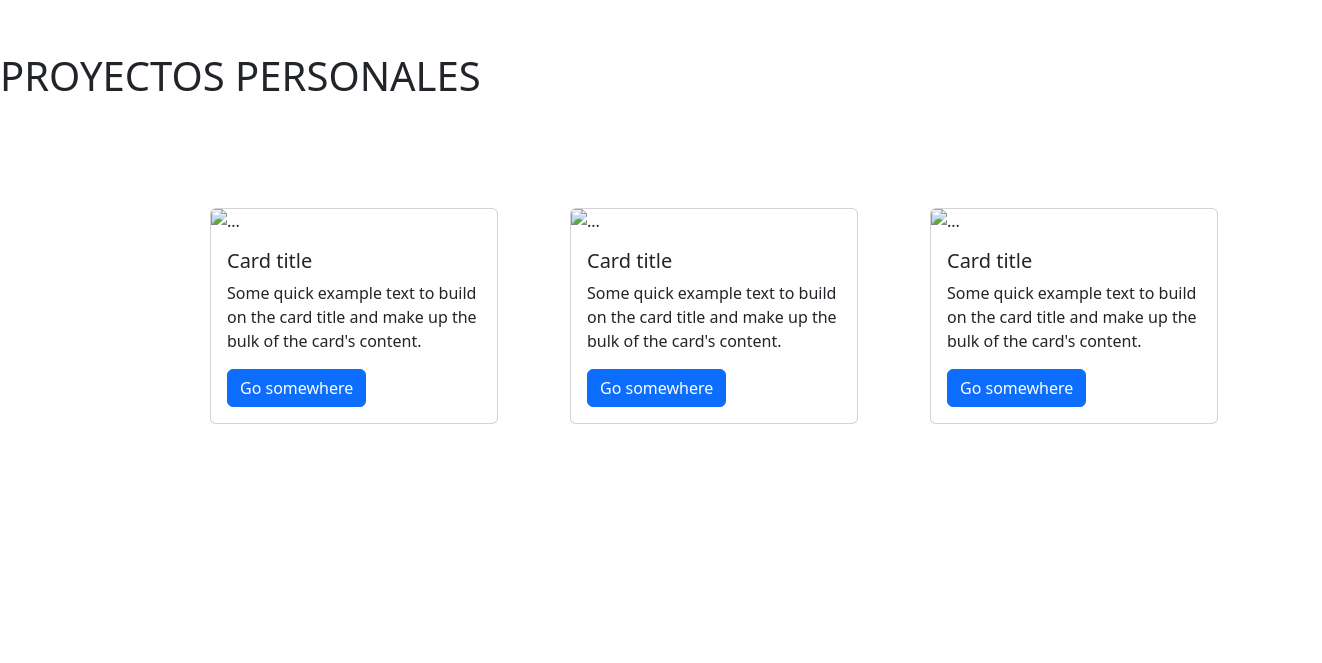
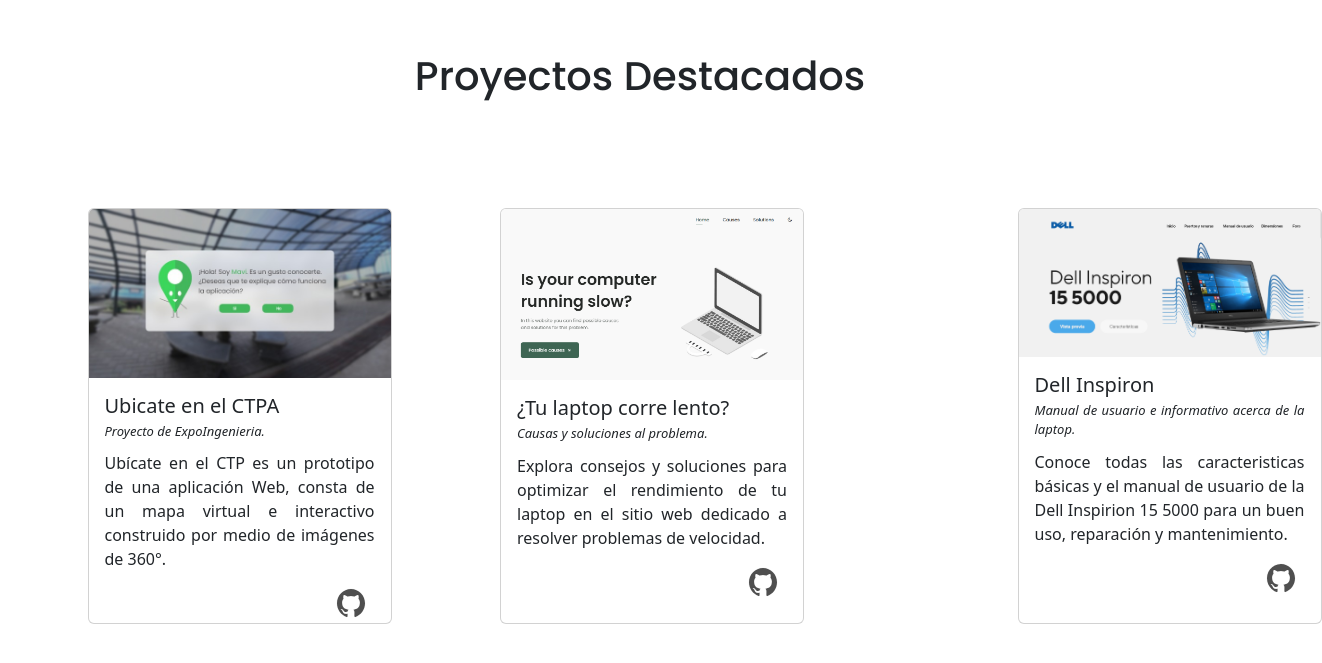
Before and after one commit to arsmourtuis/PortafolioVictorValverde, a plain HTML site: page index.html in a window 1280 px wide. Shown: the part 1125-1788 px from the top of the page, 1322 px wide, since content can reach past the window. Before the commit the page ends 1749 px from the top, so only its background shows below. Drawn offline with nearby package versions, Linux system fonts and the light colour scheme; a web font is replaced by a local one.

Commit message:
add proyectos personales fns

```diff
--- a/index.html
+++ b/index.html
@@ -9,6 +9,7 @@
 
     <link href="https://cdn.jsdelivr.net/npm/bootstrap@5.3.0/dist/css/bootstrap.min.css" rel="stylesheet" integrity="sha384-9ndCyUaIbzAi2FUVXJi0CjmCapSmO7SnpJef0486qhLnuZ2cdeRhO02iuK6FUUVM" crossorigin="anonymous">
     <script src="https://cdn.jsdelivr.net/npm/bootstrap@5.3.0/dist/js/bootstrap.bundle.min.js" integrity="sha384-geWF76RCwLtnZ8qwWowPQNguL3RmwHVBC9FhGdlKrxdiJJigb/j/68SIy3Te4Bkz" crossorigin="anonymous"></script> <!--Enlace para bootstrap  -->
+    <link rel="stylesheet" href="https://cdnjs.cloudflare.com/ajax/libs/font-awesome/5.15.3/css/all.min.css">
 
 </head>
 <body>
@@ -23,7 +24,7 @@
             </button>
             <div class="collapse navbar-collapse" id="navbarNavAltMarkup">
                 <div class="navbar-nav">
-                    <a class="nav-link" aria-current="page" href="#personal-project">Proyectos Personales</a>
+                    <a class="nav-link" aria-current="page" href="#personal-project">Proyectos Destacados</a>
                     <a class="nav-link" href="#">Habilidades</a>
                     <a class="nav-link" href="#">Logros</a>
                     <a class="nav-link">Contactos</a>
@@ -46,40 +47,51 @@
     <div class="grid-item">Soy un estudiante de último año de secundaria especializado en desarrollo web. Tengo un fuerte deseo de aprender y crecer, y poseo cualidades clave como la adaptabilidad, la racionalidad, el dinamismo, el liderazgo y excelentes habilidades analíticas y de resolución de problemas, que me permiten completar proyectos con éxito.</div></div>
 </div>
 
-<h1 id="personal-project">PROYECTOS PERSONALES    </h1>
+<h1 id="personal-project" class="proyectos">Proyectos Destacados</h1>
 <div class="grid-3">
 
 <div class="grid-card">
-    <div class="card" style="width: 18rem;">
-        <img src="..." class="card-img-top" alt="...">
+    <div class="card" style="width: 19rem; height: 26rem;" >
+        <img src="/assets/Proyectos-Personales-Ubicate.jpeg" class="card-img-top" alt="...">
         <div class="card-body">
-            <h5 class="card-title">Card title</h5>
-            <p class="card-text">Some quick example text to build on the card title and make up the bulk of the card's content.</p>
-            <a href="#" class="btn btn-primary">Go somewhere</a>
+            <h5 class="card-title">Ubicate en el CTPA</h5>
+            <p class="card-subtitle"><i>Proyecto de ExpoIngenieria.</i></p>
+            <p class="card-text">Ubícate en el CTP es un prototipo de una aplicación Web, consta de un mapa virtual e interactivo construido por medio de imágenes de 360°.</p>
+            <a href="#">
+                <ion-icon  size="large" name="logo-github"></ion-icon>
+            </a>
+        </div>
+        </div>
+
+
+
+</div>
+
+<div class="grid-card" >
+    <div class="card" style="width: 19rem; height: 26rem;">
+        <img src="/assets/Proyectos-personales-isYourComputer.PNG" class="card-img-top" alt="...">
+        <div class="card-body">
+            <h5 class="card-title">¿Tu laptop corre lento?</h5>
+            <p class="card-subtitle"><i>Causas y soluciones al problema.</i></p>
+            <p class="card-text">Explora consejos y soluciones para optimizar el rendimiento de tu laptop en el sitio web dedicado a resolver problemas de velocidad.</p>
+            <a href="https://github.com/arsmourtuis/Computer-Running-Slowly.git">
+                <ion-icon  size="large" name="logo-github"></ion-icon>
+            </a>
         </div>
         </div>
 
 </div>
 
 <div class="grid-card">
-    <div class="card" style="width: 18rem;">
-        <img src="..." class="card-img-top" alt="...">
+    <div class="card" style="width: 19rem; height: 26rem;">
+        <img src="/assets/Proyectos-Personales-dell.PNG" class="card-img-top" alt="...">
         <div class="card-body">
-            <h5 class="card-title">Card title</h5>
-            <p class="card-text">Some quick example text to build on the card title and make up the bulk of the card's content.</p>
-            <a href="#" class="btn btn-primary">Go somewhere</a>
-        </div>
-        </div>
-
-</div>
-
-<div class="grid-card">
-    <div class="card" style="width: 18rem;">
-        <img src="..." class="card-img-top" alt="...">
-        <div class="card-body">
-            <h5 class="card-title">Card title</h5>
-            <p class="card-text">Some quick example text to build on the card title and make up the bulk of the card's content.</p>
-            <a href="#" class="btn btn-primary">Go somewhere</a>
+            <h5 class="card-title">Dell Inspiron</h5>
+            <p class="card-subtitle"><i>Manual de usuario e informativo acerca de la laptop.</i></p>
+            <p class="card-text">Conoce todas las caracteristicas básicas y el manual de usuario de la Dell Inspirion 15 5000 para un buen uso, reparación y mantenimiento.</p>
+            <a href="https://github.com/makifrof/dell-inspiron-soporte.git">
+                <ion-icon  size="large" name="logo-github"></ion-icon>
+            </a>
         </div>
         </div>
 
@@ -91,5 +103,7 @@
 
 
 
+<script type="module" src="https://unpkg.com/ionicons@7.1.0/dist/ionicons/ionicons.esm.js"></script>
+<script nomodule src="https://unpkg.com/ionicons@7.1.0/dist/ionicons/ionicons.js"></script>
 </body>
 </html>
--- a/style.css
+++ b/style.css
@@ -1,6 +1,8 @@
 @import url('https://fonts.googleapis.com/css2?family=Caprasimo&family=Lato&family=Poppins&family=Teko:wght@300&display=swap');
 
 @import url('https://fonts.googleapis.com/css2?family=Agdasima&display=swap');
+
+@import url('https://fonts.googleapis.com/css2?family=Poppins:wght@500&display=swap');
 
 
 
@@ -93,13 +95,46 @@
 
 .grid-3{
     display: grid;
-    grid-template-columns: 1fr 1fr 1fr; /* Las columnas ocuparán un fracción igual del ancho disponible */
+    grid-template-columns: 1fr 560px 1fr; /* Las columnas ocuparán un fracción igual del ancho disponible */
     grid-gap: 10px;
-    margin-left: 210px;
 }
 
 .grid-card {
     padding-top: 100px;
     padding-bottom: 200px;
+    margin-left: 25%;
+    text-align: justify;
+}
+
+.proyectos{
+    text-align: center;
+    font-family: Poppins;
+    transition: 0.4s;
+
 
 }
+
+.proyectos:hover{
+    text-shadow: 2px 2px 4px rgba(77, 77, 77, 0.5);
+    transition: 0.4s;
+    transform: translate(5px, 5px);}
+
+.card-subtitle{
+    font-size: 13px;
+    padding-bottom: 10px;
+    padding-top: '3px';
+}
+ion-icon {
+    color: rgba(44, 44, 44, 0.836);
+    padding-left: 85%;
+    }
+@media (max-width: 1000px) {
+
+    .grid-3{
+        display: grid;
+        grid-template-columns: 1fr; /* Las columnas ocuparán un fracción igual del ancho disponible */
+        grid-gap: 10px;
+        grid-template-rows: 350px 350px 350px;
+    }
+
+}
```
Also changed, not shown: assets/Proyectos-Personales-Ubicate.jpeg (added), assets/Proyectos-Personales-dell.PNG (added), assets/Proyectos-personales-isYourComputer.PNG (added).
